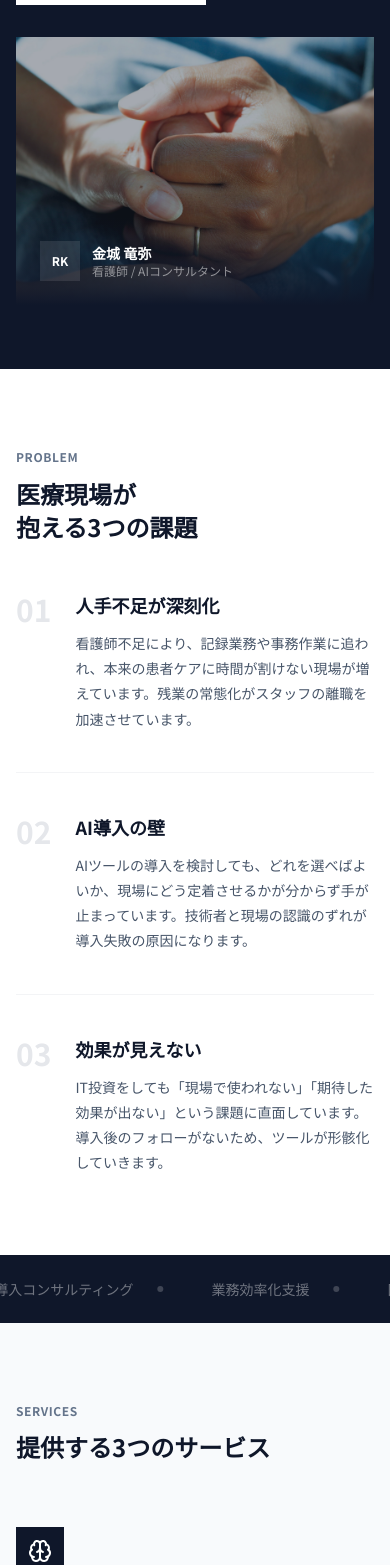
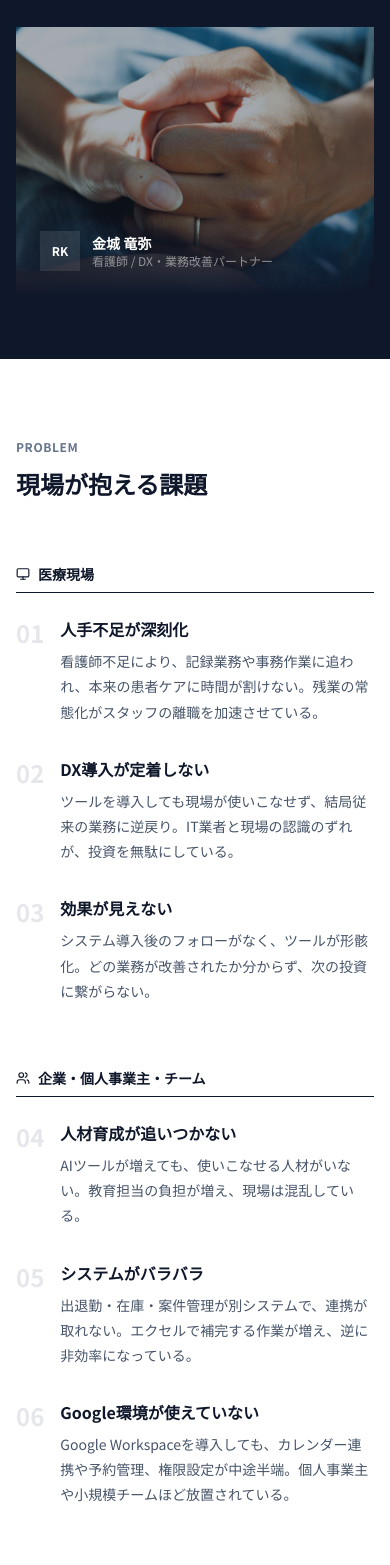
Before and after one commit to Rk2714/portfolio-site-v2, a Next.js app: page / in a window 390 px wide. Shown: the part 432-1997 px from the top of the page. Built offline with nearby package versions, Linux system fonts and the light colour scheme; no server answers.

Commit message:
Update content: 15y experience, DX focus, 4 services, testimonials, Google Calendar booking

```diff
--- a/src/app/page.tsx
+++ b/src/app/page.tsx
@@ -32,8 +32,8 @@ async function fetchMicroCMS(endpoint: string, fallback: any) {
 }
 
 export const metadata = {
-  title: "金城竜弥｜看護師13年の経験で医療現場にAIを導入する",
-  description: "看護師13年の臨床経験を持つAI導入コンサルタント金城竜弥。医療現場の業務効率化、AI議事録導入支援、キャリアコンサルティングを提供します。",
+  title: "金城竜弥｜看護師15年の現場目線でDX・人材育成を支援",
+  description: "看護師15年の臨床経験を持つDX・業務改善パートナー。AI人材育成（50名規模）、システム構築（出退勤/在庫/案件管理）、医療プロジェクト支援（沖縄・京都・大阪・北海道）を提供します。",
 };
 
 export default async function Home() {
--- a/src/app/sections/Hero.tsx
+++ b/src/app/sections/Hero.tsx
@@ -15,7 +15,6 @@ export default function Hero({ profile }: { profile?: Profile | null }) {
     <section id="hero" className="pt-24 pb-16 md:pt-32 md:pb-24 bg-[#0F172A]">
       <div className="max-w-6xl mx-auto px-4 sm:px-6">
         <div className="grid lg:grid-cols-12 gap-8 items-end">
-          {/* Left text block */}
           <div className="lg:col-span-7">
             <motion.p
               initial={{ opacity: 0, y: 10 }}
@@ -23,7 +22,7 @@ export default function Hero({ profile }: { profile?: Profile | null }) {
               transition={{ duration: 0.5 }}
               className="text-xs text-white/50 mb-6 tracking-wider"
             >
-              看護師13年 / AI導入コンサルタント / 沖縄県中城村
+              看護師15年 / DX・業務改善 / AI人材育成 / 沖縄県中城村
             </motion.p>
 
             <motion.h1
@@ -32,9 +31,9 @@ export default function Hero({ profile }: { profile?: Profile | null }) {
               transition={{ duration: 0.6, delay: 0.1 }}
               className="text-[28px] sm:text-[36px] md:text-[44px] font-bold text-white leading-[1.25] mb-8"
             >
-              医療現場にAIを導入する。
+              現場を知る人が、
               <br />
-              <span className="text-white/60">現場の看護師が、実務の課題と向き合う。</span>
+              <span className="text-white/60">DXと人材育成を支援する。</span>
             </motion.h1>
 
             <motion.p
@@ -43,7 +42,8 @@ export default function Hero({ profile }: { profile?: Profile | null }) {
               transition={{ duration: 0.6, delay: 0.2 }}
               className="text-sm sm:text-base text-white/60 leading-[1.8] mb-10 max-w-xl"
             >
-              13年の臨床経験を活かし、現場の業務フローを分析。議事録自動化、契約書管理、オンライン診療構築など、医療機関の実務効率化を支援します。
+              15年の臨床経験を活かし、医療現場・企業・個人事業主の業務を改善。
+              出退勤・在庫・案件管理のシステム構築、Google環境セットアップ、AI人材育成（50名規模）まで、現場目線で支援します。
             </motion.p>
 
             <motion.div
@@ -69,7 +69,6 @@ export default function Hero({ profile }: { profile?: Profile | null }) {
             </motion.div>
           </div>
 
-          {/* Right visual block */}
           <motion.div
             initial={{ opacity: 0, scale: 0.96 }}
             animate={{ opacity: 1, scale: 1 }}
@@ -89,7 +88,7 @@ export default function Hero({ profile }: { profile?: Profile | null }) {
                   </div>
                   <div>
                     <p className="text-white text-sm font-bold">金城 竜弥</p>
-                    <p className="text-white/50 text-xs">看護師 / AIコンサルタント</p>
+                    <p className="text-white/50 text-xs">看護師 / DX・業務改善パートナー</p>
                   </div>
                 </div>
               </div>
--- a/src/app/sections/Marquee.tsx
+++ b/src/app/sections/Marquee.tsx
@@ -1,16 +1,18 @@
 "use client";
 
 const items = [
-  "AI導入コンサルティング",
-  "業務効率化支援",
-  "医療通訳",
-  "スタッフ育成",
-  "オンライン診療構築",
-  "議事録自動化",
-  "契約書テンプレート化",
+  "DX環境構築",
+  "出退勤管理",
+  "在庫管理",
+  "案件管理システム",
+  "ツール連携",
+  "Googleセットアップ",
+  "カレンダー予約管理",
+  "AI人材育成",
+  "業務効率化",
+  "医療プロジェクト",
+  "現場育成",
   "マニュアル整備",
-  "キャリアコンサルティング",
-  "多言語対応支援",
 ];
 
 export default function Marquee() {
--- a/src/app/sections/Problem.tsx
+++ b/src/app/sections/Problem.tsx
@@ -1,29 +1,41 @@
 "use client";
 
 import { motion } from "framer-motion";
-import { Clock, Puzzle, TrendingDown } from "lucide-react";
+import { Clock, Puzzle, TrendingDown, Users, Monitor, GraduationCap } from "lucide-react";
 
-const problems = [
+const problemsA = [
   {
     num: "01",
-    icon: Clock,
     title: "人手不足が深刻化",
-    description:
-      "看護師不足により、記録業務や事務作業に追われ、本来の患者ケアに時間が割けない現場が増えています。残業の常態化がスタッフの離職を加速させています。",
+    description: "看護師不足により、記録業務や事務作業に追われ、本来の患者ケアに時間が割けない。残業の常態化がスタッフの離職を加速させている。",
   },
   {
     num: "02",
-    icon: Puzzle,
-    title: "AI導入の壁",
-    description:
-      "AIツールの導入を検討しても、どれを選べばよいか、現場にどう定着させるかが分からず手が止まっています。技術者と現場の認識のずれが導入失敗の原因になります。",
+    title: "DX導入が定着しない",
+    description: "ツールを導入しても現場が使いこなせず、結局従来の業務に逆戻り。IT業者と現場の認識のずれが、投資を無駄にしている。",
   },
   {
     num: "03",
-    icon: TrendingDown,
     title: "効果が見えない",
-    description:
-      "IT投資をしても「現場で使われない」「期待した効果が出ない」という課題に直面しています。導入後のフォローがないため、ツールが形骸化していきます。",
+    description: "システム導入後のフォローがなく、ツールが形骸化。どの業務が改善されたか分からず、次の投資に繋がらない。",
+  },
+];
+
+const problemsB = [
+  {
+    num: "04",
+    title: "人材育成が追いつかない",
+    description: "AIツールが増えても、使いこなせる人材がいない。教育担当の負担が増え、現場は混乱している。",
+  },
+  {
+    num: "05",
+    title: "システムがバラバラ",
+    description: "出退勤・在庫・案件管理が別システムで、連携が取れない。エクセルで補完する作業が増え、逆に非効率になっている。",
+  },
+  {
+    num: "06",
+    title: "Google環境が使えていない",
+    description: "Google Workspaceを導入しても、カレンダー連携や予約管理、権限設定が中途半端。個人事業主や小規模チームほど放置されている。",
   },
 ];
 
@@ -31,48 +43,67 @@ export default function Problem() {
   return (
     <section className="py-20 md:py-28 bg-white">
       <div className="max-w-6xl mx-auto px-4 sm:px-6">
-        <div className="grid lg:grid-cols-12 gap-12">
-          {/* Left sticky header */}
-          <div className="lg:col-span-4">
+        <div className="mb-16">
           <p className="text-xs font-bold text-[#64748B] tracking-wider uppercase mb-3">
             Problem
           </p>
           <h2 className="text-2xl md:text-3xl font-bold text-[#0F172A] leading-snug">
-              医療現場が
-              <br />
-              抱える3つの課題
+            現場が抱える課題
           </h2>
         </div>
 
-          {/* Right list */}
-          <div className="lg:col-span-8 space-y-10">
-            {problems.map((item, index) => (
+        <div className="grid lg:grid-cols-2 gap-16">
+          <div>
+            <h3 className="text-sm font-bold text-[#0F172A] mb-6 pb-2 border-b border-[#0F172A] flex items-center gap-2">
+              <Monitor size={14} />
+              医療現場
+            </h3>
+            <div className="space-y-8">
+              {problemsA.map((item, index) => (
                 <motion.div
                   key={item.title}
                   initial={{ opacity: 0, y: 20 }}
                   whileInView={{ opacity: 1, y: 0 }}
                   viewport={{ once: true }}
                   transition={{ delay: index * 0.1 }}
-                className="flex gap-6 pb-10 border-b border-gray-100 last:border-0 last:pb-0"
+                  className="flex gap-4"
                 >
-                <div className="shrink-0">
-                  <span className="text-3xl font-bold text-gray-200">
-                    {item.num}
-                  </span>
+                  <span className="text-2xl font-bold text-gray-200 shrink-0">{item.num}</span>
+                  <div>
+                    <h4 className="text-base font-bold text-[#0F172A] mb-2">{item.title}</h4>
+                    <p className="text-sm text-[#475569] leading-[1.8]">{item.description}</p>
                   </div>
+                </motion.div>
+              ))}
+            </div>
+          </div>
+
           <div>
-                  <h3 className="text-lg font-bold text-[#0F172A] mb-3 flex items-center gap-2">
-                    {item.title}
+            <h3 className="text-sm font-bold text-[#0F172A] mb-6 pb-2 border-b border-[#0F172A] flex items-center gap-2">
+              <Users size={14} />
+              企業・個人事業主・チーム
             </h3>
-                  <p className="text-sm text-[#475569] leading-[1.8]">
-                    {item.description}
-                  </p>
+            <div className="space-y-8">
+              {problemsB.map((item, index) => (
+                <motion.div
+                  key={item.title}
+                  initial={{ opacity: 0, y: 20 }}
+                  whileInView={{ opacity: 1, y: 0 }}
+                  viewport={{ once: true }}
+                  transition={{ delay: index * 0.1 }}
+                  className="flex gap-4"
+                >
+                  <span className="text-2xl font-bold text-gray-200 shrink-0">{item.num}</span>
+                  <div>
+                    <h4 className="text-base font-bold text-[#0F172A] mb-2">{item.title}</h4>
+                    <p className="text-sm text-[#475569] leading-[1.8]">{item.description}</p>
                   </div>
                 </motion.div>
               ))}
             </div>
           </div>
         </div>
+      </div>
     </section>
   );
 }
--- a/src/app/sections/Services.tsx
+++ b/src/app/sections/Services.tsx
@@ -1,29 +1,32 @@
 "use client";
 
 import { motion } from "framer-motion";
-import { Brain, FileCheck, MessageCircle } from "lucide-react";
+import { Monitor, GraduationCap, Settings, HeartPulse } from "lucide-react";
 
 const services = [
   {
-    icon: Brain,
-    title: "AI導入コンサルティング",
-    description:
-      "現場の業務フローを分析し、最適なAIツール（議事録自動化、チャットボット等）の選定から定着支援まで一貫して対応します。導入後も定着状況を追跡し、使われ続ける体制を作ります。",
-    features: ["業務フロー分析", "ツール選定・比較", "導入支援・定着化"],
+    icon: Monitor,
+    title: "DX環境構築",
+    description: "出退勤管理、在庫管理、案件管理システムの選定・導入、ツール連携、Google Workspaceセットアップまで。現場の業務フローを分析し、無駄を削減する環境を作ります。個人事業主から中小チームまで対応します。",
+    features: ["出退勤・在庫・案件管理システム", "ツール連携・自動化", "Google環境セットアップ", "カレンダー予約管理構築"],
   },
   {
-    icon: FileCheck,
-    title: "業務効率化支援",
-    description:
-      "看護師13年の経験に基づき、現場の視点で業務プロセスを見直し、契約書管理やマニュアル整備など具体的な改善を実施します。数値で効果を測定し、改善サイクルを回します。",
-    features: ["業務プロセス改善", "契約書テンプレート化", "マニュアル整備"],
+    icon: GraduationCap,
+    title: "AI人材育成・講師",
+    description: "AIツールの使い方講座の設計・実施。現場で使えるレベルまで育成し、教育担当の負担を減らします。50名規模の育成実績があり、医療従事者から企業スタッフまで幅広く対応します。",
+    features: ["AI使い方講座設計・実施", "現場定着型育成プログラム", "50名規模の育成実績", "医療・非医療両対応"],
   },
   {
-    icon: MessageCircle,
-    title: "医療通訳・人材育成",
-    description:
-      "英語での医療通訳サービスと、スタッフ育成プログラムの構築を支援。インバウンド医療対応の人材基盤を強化し、現場が自走できる仕組みを作ります。",
-    features: ["医療通訳（英語）", "スタッフ育成プログラム", "多言語対応支援"],
+    icon: Settings,
+    title: "業務効率化コンサル",
+    description: "15年の現場経験を活かし、医療機関・企業・個人事業主の業務フローを見直します。エクセルでの補完作業をシステム化し、本業に集中できる環境を作ります。",
+    features: ["業務フロー分析", "システム選定・導入支援", "契約書テンプレート化", "マニュアル整備"],
+  },
+  {
+    icon: HeartPulse,
+    title: "医療プロジェクト支援",
+    description: "沖縄・京都・大阪・北海道の医療プロジェクトに参画。現場の育成・環境構築・業務改善を行います。コトマース、ヌチマースなどの医療事業において、現場目線での環境整備を担当しています。",
+    features: ["沖縄・京都・大阪・北海道", "現場育成・環境構築", "業務改善・マニュアル化", "オンライン診療支援"],
   },
 ];
 
@@ -35,7 +38,7 @@ export default function Services() {
           Services
         </p>
         <h2 className="text-2xl md:text-3xl font-bold text-[#0F172A] mb-16">
-          提供する3つのサービス
+          4つのサービス
         </h2>
 
         <div className="space-y-20">
@@ -48,9 +51,7 @@ export default function Services() {
                 whileInView={{ opacity: 1, y: 0 }}
                 viewport={{ once: true }}
                 transition={{ duration: 0.5 }}
-                className={`grid lg:grid-cols-2 gap-10 items-center ${
-                  isEven ? "" : "lg:direction-rtl"
-                }`}
+                className="grid lg:grid-cols-2 gap-10 items-center"
               >
                 <div className={isEven ? "" : "lg:order-2"}>
                   <div className="w-12 h-12 bg-[#0F172A] flex items-center justify-center mb-6">
@@ -79,7 +80,6 @@ export default function Services() {
                     isEven ? "" : "lg:order-1"
                   }`}
                 >
-                  {/* Placeholder for service image */}
                   <div className="w-full h-full flex items-center justify-center text-[#94A3B8] text-xs">
                     [サービスイメージ]
                   </div>
--- a/src/app/sections/Skills.tsx
+++ b/src/app/sections/Skills.tsx
@@ -4,30 +4,33 @@ import { motion } from "framer-motion";
 
 const defaultSkillCategories = [
   {
-    title: "医療・ヘルスケア",
+    title: "DX・システム構築",
     skills: [
-      { name: "看護師業務", level: 13, unit: "年" },
-      { name: "オンライン診療支援", level: 3, unit: "年" },
-      { name: "訪問看護・薬配送", level: 3, unit: "年" },
-      { name: "医療通訳（英語）", level: 5, unit: "年" },
+      { name: "出退勤管理システム", level: 3, unit: "社" },
+      { name: "在庫管理システム", level: 2, unit: "社" },
+      { name: "案件管理システム", level: 2, unit: "社" },
+      { name: "ツール連携・自動化", level: 4, unit: "社" },
+      { name: "Google環境構築", level: 5, unit: "社" },
+      { name: "カレンダー予約管理", level: 3, unit: "社" },
     ],
   },
   {
-    title: "テクノロジー",
+    title: "AI・人材育成",
     skills: [
-      { name: "AI導入コンサル", level: 2, unit: "年" },
-      { name: "Next.js / TypeScript", level: 1, unit: "年" },
-      { name: "HTML / CSS / JS", level: 2, unit: "年" },
-      { name: "システム構築支援", level: 2, unit: "年" },
+      { name: "AI講師・講座設計", level: 50, unit: "名" },
+      { name: "AIツール導入支援", level: 3, unit: "年" },
+      { name: "現場定着型育成", level: 5, unit: "年" },
+      { name: "マニュアル整備", level: 5, unit: "年" },
     ],
   },
   {
-    title: "ビジネス・マネジメント",
+    title: "医療・現場支援",
     skills: [
-      { name: "キャリアコンサル", level: 3, unit: "年" },
-      { name: "スタッフ育成", level: 5, unit: "年" },
-      { name: "マニュアル整備", level: 5, unit: "年" },
-      { name: "PR・広報", level: 3, unit: "年" },
+      { name: "看護師業務", level: 15, unit: "年" },
+      { name: "医療プロジェクト", level: 4, unit: "エリア" },
+      { name: "現場育成・環境構築", level: 5, unit: "年" },
+      { name: "オンライン診療支援", level: 3, unit: "年" },
+      { name: "業務プロセス改善", level: 5, unit: "年" },
     ],
   },
 ];
@@ -75,7 +78,7 @@ export default function Skills({ skills }: { skills?: SkillData[] }) {
           3領域を横断する専門性
         </h2>
         <p className="text-sm text-[#475569] mb-14 max-w-xl leading-[1.8]">
-          医療現場の課題を理解し、テクノロジーとビジネスの視点から解決策を提案します。
+          DX環境構築、AI人材育成、医療現場支援の3領域で、現場の課題を解決します。
         </p>
 
         <div className="grid md:grid-cols-3 gap-10">
@@ -94,7 +97,7 @@ export default function Skills({ skills }: { skills?: SkillData[] }) {
                 {category.skills.map((skill) => (
                   <span
                     key={skill.name}
-                    className="inline-flex items-center gap-1.5 px-3 py-1.5 bg-white border border-gray-200 text-xs text-[#334155]"
+                    className="inline-flex items-center gap-1.5 px-3 py-1.5 bg-white border border-gray-200 text-xs text-[#334555]"
                   >
                     {skill.name}
                     <span className="text-[#94A3B8]">
@@ -114,8 +117,8 @@ export default function Skills({ skills }: { skills?: SkillData[] }) {
             <span className="px-3 py-1.5 bg-[#0F172A] text-white text-xs">
               日本語（母語）
             </span>
-            <span className="px-3 py-1.5 bg-white border border-gray-200 text-xs text-[#334155]">
-              英語（医療通訳レベル）
+            <span className="px-3 py-1.5 bg-white border border-gray-200 text-xs text-[#334555]">
+              英語（医療プロジェクト対応）
             </span>
           </div>
         </div>
--- a/src/app/sections/Trust.tsx
+++ b/src/app/sections/Trust.tsx
@@ -3,9 +3,9 @@
 import { motion } from "framer-motion";
 
 const trustItems = [
-  { value: "13年", label: "看護師としての臨床経験" },
-  { value: "3施設", label: "AI導入支援実績" },
-  { value: "50名+", label: "スタッフ育成支援" },
+  { value: "15年", label: "看護師・現場経験" },
+  { value: "50名+", label: "AI人材育成実績" },
+  { value: "4エリア", label: "医療プロジェクト（沖縄・京都・大阪・北海道）" },
 ];
 
 export default function Trust() {
```
Also changed, not shown: src/app/sections/About.tsx (+8 -10 lines), src/app/sections/Contact.tsx (+18 -4 lines), src/app/sections/FAQ.tsx (+11 -7 lines), src/app/sections/Testimonials.tsx (+13 -8 lines), src/app/sections/Works.tsx (+7 -9 lines). Lines whose indentation alone changed are shown as unchanged.
